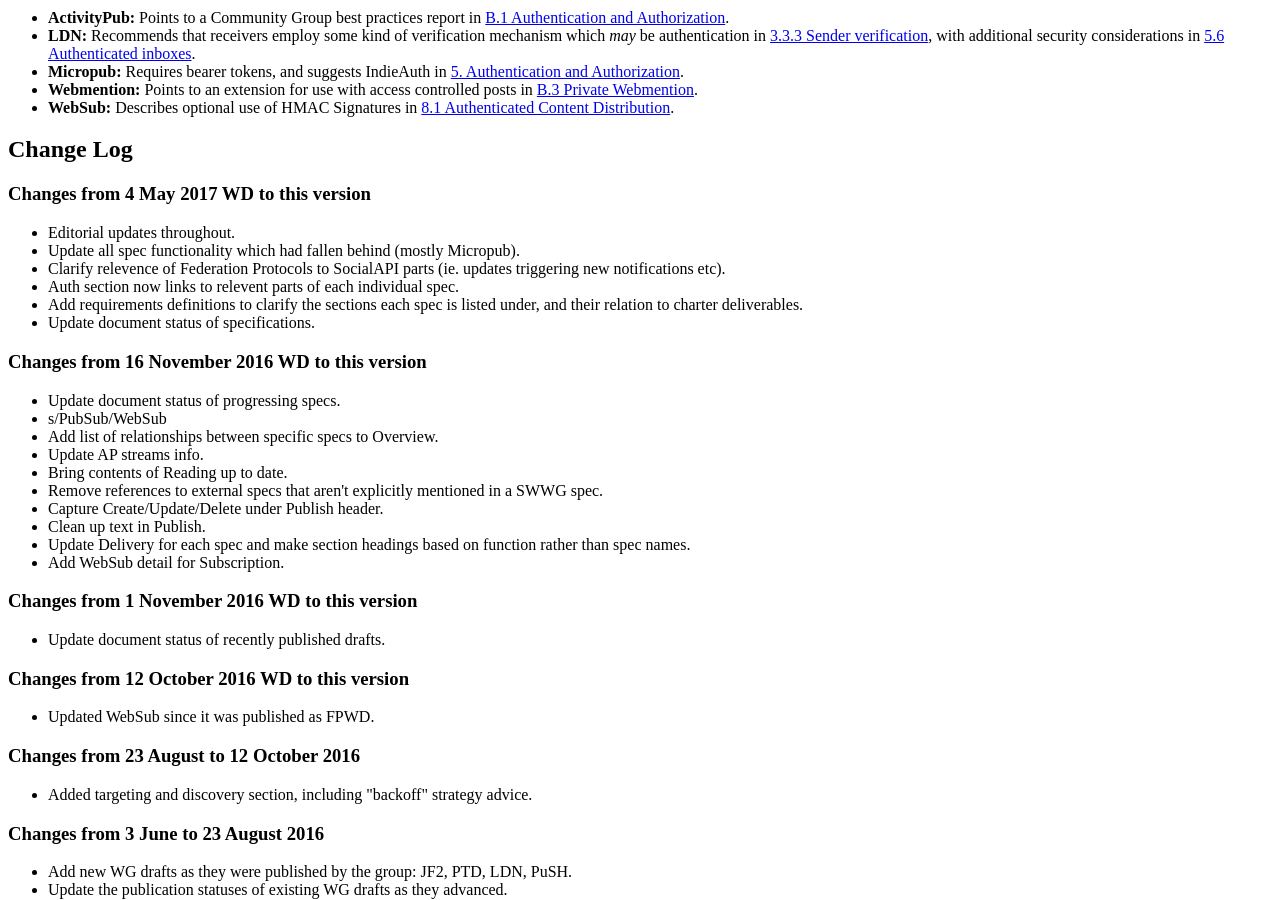
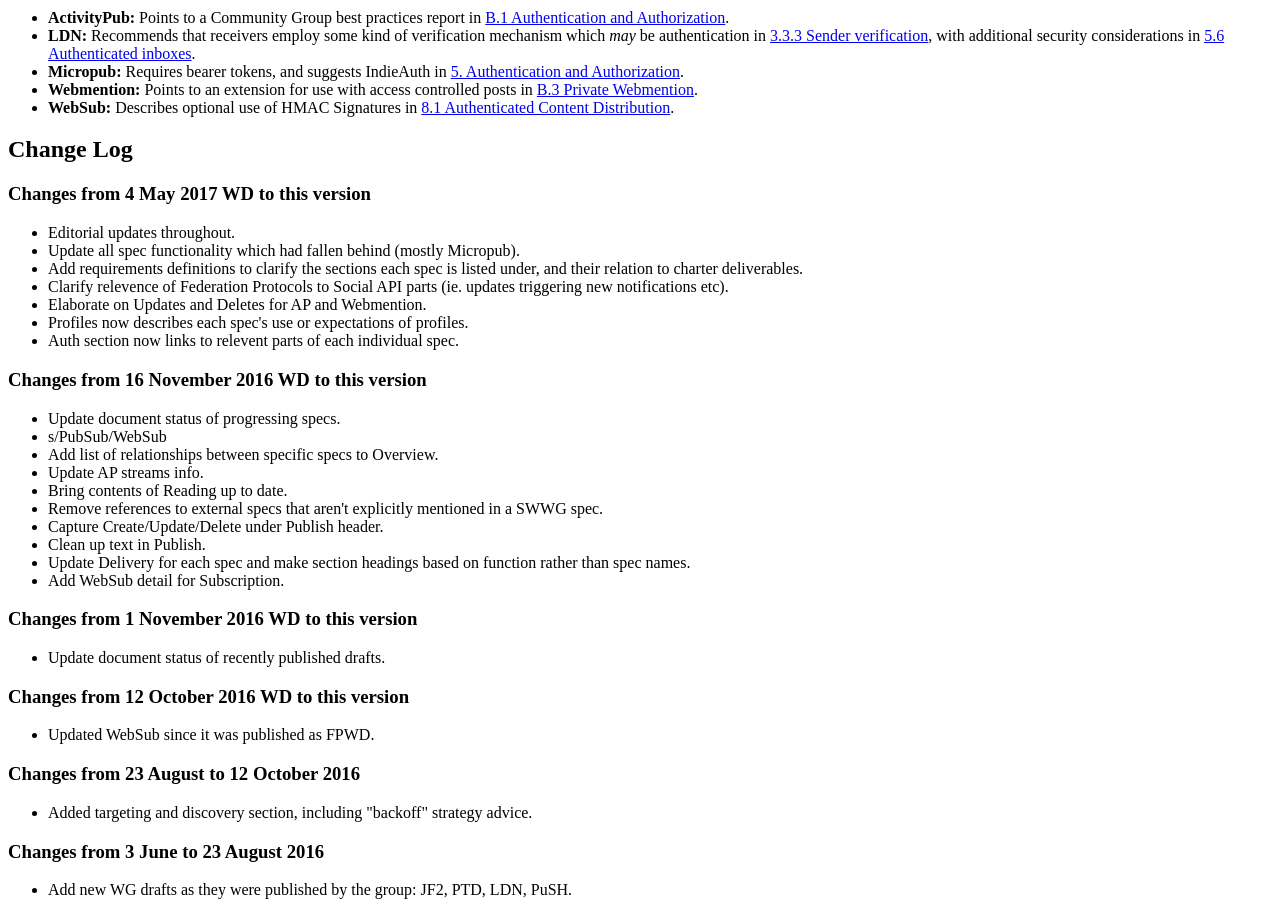
Before and after one commit to w3c-social/social-web-protocols, a Jekyll site: the page index.html, which Jekyll copies as it is, in a window 1280 px wide and 900 px high, scrolled down 10485 px. Built offline with Jekyll 4.4.1, drawn with Linux system fonts in a browser that asks for light colours.

Commit message:
Changelog update

```diff
--- a/index.html
+++ b/index.html
@@ -1017,10 +1017,11 @@
       <ul>
         <li>Editorial updates throughout.</li>
         <li>Update all spec functionality which had fallen behind (mostly Micropub).</li>
-        <li>Clarify relevence of Federation Protocols to SocialAPI parts (ie. updates triggering new notifications etc).</li>
+        <li>Add requirements definitions to clarify the sections each spec is listed under, and their relation to charter deliverables.</li>
+        <li>Clarify relevence of Federation Protocols to Social API parts (ie. updates triggering new notifications etc).</li>
+        <li>Elaborate on Updates and Deletes for AP and Webmention.</li>
+        <li>Profiles now describes each spec's use or expectations of profiles.</li>
         <li>Auth section now links to relevent parts of each individual spec.</li>
-        <li>Add requirements definitions to clarify the sections each spec is listed under, and their relation to charter deliverables.</li>
-        <li>Update document status of specifications.</li>
       </ul>
       </section>
 
```
